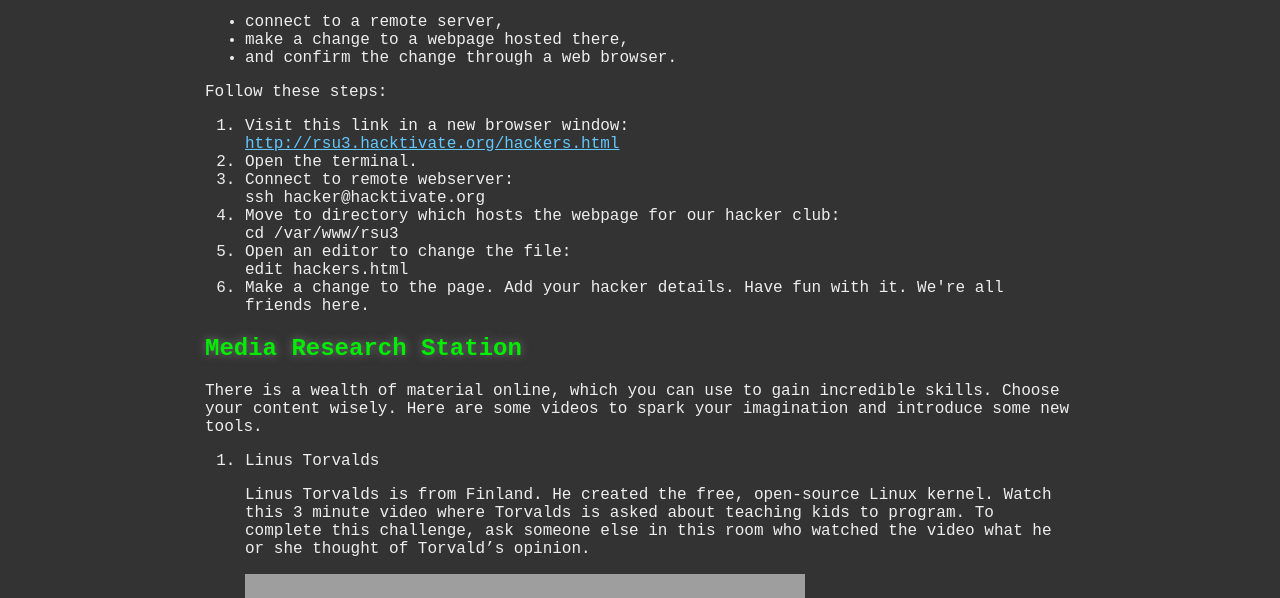
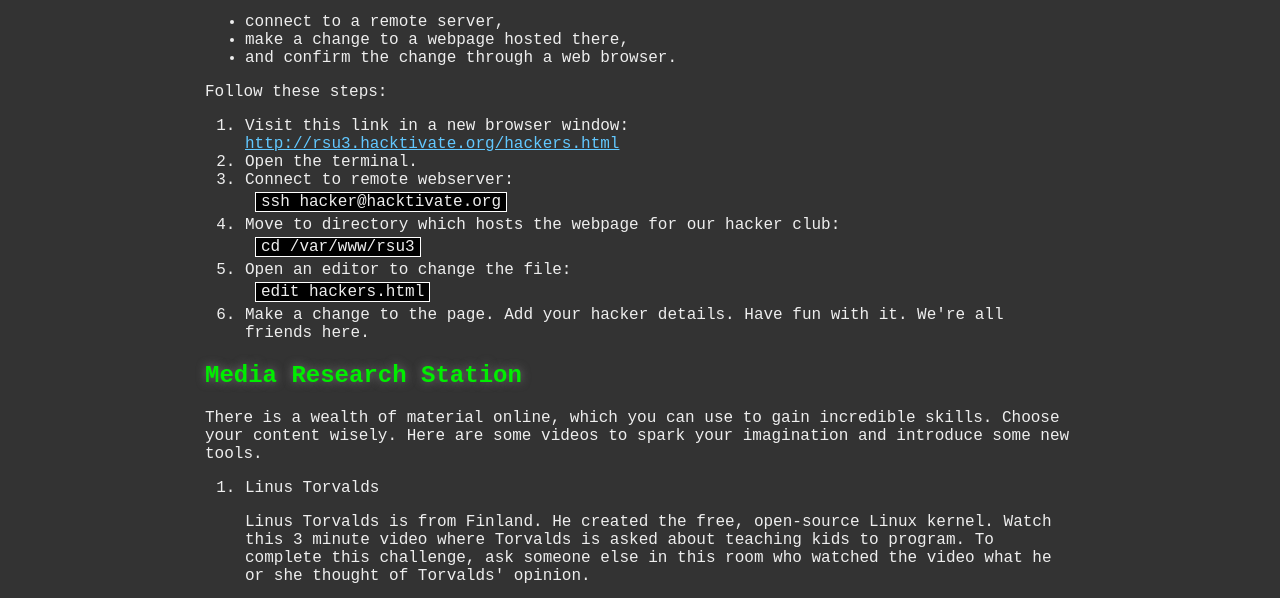
Before and after one commit to HacktivateOrg/rsu3, a plain HTML site: page 20131216/index.html in a window 1280 px wide. Shown: the part 182-780 px from the top of the page. Drawn offline with Linux system fonts and the light colour scheme; grey boxes are pictures that could not be loaded.

Commit message:
Adding single quote escape to text in mini challenge.  Add styling for code blocks to make them standout.

```diff
--- a/20131216/index.html
+++ b/20131216/index.html
@@ -43,7 +43,7 @@
         <p>There is a wealth of material online, which you can use to gain incredible skills.  Choose your content wisely.  Here are some videos to spark your imagination and introduce some new tools.</p>
         <ol>
           <li>Linus Torvalds<br>
-          <p>Linus Torvalds is from Finland.  He created the free, open-source Linux kernel.  Watch this 3 minute video where Torvalds is asked about teaching kids to program.  To complete this challenge, ask someone else in this room who watched the video what he or she thought of Torvald’s opinion. </p>
+          <p>Linus Torvalds is from Finland.  He created the free, open-source Linux kernel.  Watch this 3 minute video where Torvalds is asked about teaching kids to program.  To complete this challenge, ask someone else in this room who watched the video what he or she thought of Torvalds&#39; opinion. </p>
           <iframe width="560" height="315" src="//www.youtube.com/embed/2KfJiWR1FPw" frameborder="0" allowfullscreen></iframe>
           <iframe src="https://docs.google.com/forms/d/1XPZ0-PoYghQGY7AoHn3ySleD8zlZXbdNfYAqgJK32bs/viewform?embedded=true" width="560" height="350" frameborder="0" marginheight="0" marginwidth="0">Loading...</iframe>
           </li>
--- a/rsu3.css
+++ b/rsu3.css
@@ -51,3 +51,15 @@
   right: -50px;
   top: 52px;
 }
+
+code
+{
+ background-color: black;
+ border-color: #FFF;
+ border-width: 1px;
+ border-style: solid;
+ margin-left: 10px;
+ padding-left: 5px;
+ padding-right: 5px;
+ line-height: 1.7;
+}
```
